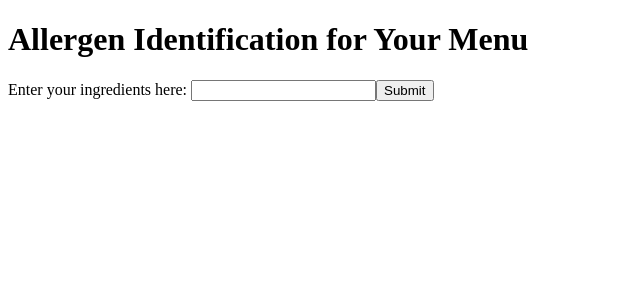
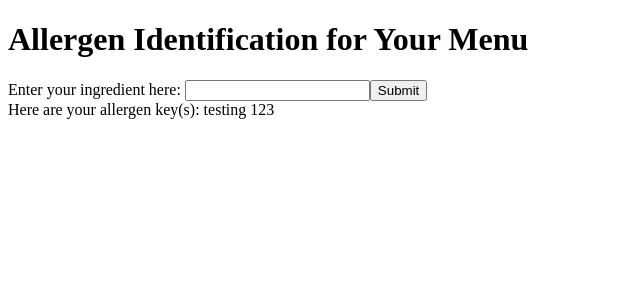
Before and after one commit to savybeav/allergen-menu-key-generator, a React app: page / in a window 1280 px wide. Shown: the top 300 px of the page, without its empty margins (0-640 px from the left). Built offline with nearby package versions, Linux system fonts and the light colour scheme.

Commit message:
passed down state from App component to utilize result and display it. Also added a resultsDisplay component.

```diff
--- a/client/App.jsx
+++ b/client/App.jsx
@@ -1,16 +1,24 @@
 import React, { Component } from 'react';
 import Search from './components/IngredientSearch.jsx';
+import Result from './components/resultsDisplay.jsx';
 
-// import Ingredients from '../components/Ingredients';
+
 
 class App extends Component {
   constructor(props) {
     super(props);
-  }
+    this.state = {
+      result: ['testing 123'],
+      // create a function to update the result array using setState and pass this function to the search component
+      updateResult: (keys) => this.setState({result: [keys]}),
+    }
+   }
+
   render() {
     return(
       <div>
-        <Search />
+        <Search update={this.state.updateResult} result={this.state.result}/>
+        <Result result={this.state.result}/>
       </div>
     );
   }
--- a/client/components/IngredientSearch.jsx
+++ b/client/components/IngredientSearch.jsx
@@ -1,8 +1,9 @@
 import React from 'react';
-import resultsDisplay from './resultsDisplay.jsx';
+// import resultsDisplay from './resultsDisplay.jsx';
 
 
-const IngredientSearch = () => {
+const Search = (props) => {
+  // console.log('this is props on the Search Component: ', props.result)
   const searchDatabase = () => {
     // create a variable to store the input in order to pass it along to the POST request
     const ingredient = document.getElementById('input')
@@ -14,7 +15,10 @@ const IngredientSearch = () => {
       .then(data => data.json())
       .then(response => {
         // store the result of the query in an array
-        const result = Array.from(response)
+        const keyResult = Array.from(response)
+        // console.log(result)
+        console.log('this is printing from with the fetch request: ', props.result)
+        props.updateResult(keyResult)
         // if the result is an empty array, send a message back that says there are no allergens!
         // else create a new component with the results and display them below the div
       })
@@ -22,11 +26,11 @@ const IngredientSearch = () => {
   };
   return (
   <div className="ingredientSearch">
-    <span>Enter your ingredients here: </span>
+    <span>Enter your ingredient here: </span>
     <input id="input"/>
     <button type="button" onClick={searchDatabase}>Submit</button>
   </div>
   )
 };
 
-export default IngredientSearch;
+export default Search;
--- a/client/components/resultsDisplay.jsx
+++ b/client/components/resultsDisplay.jsx
@@ -1,12 +1,16 @@
 import React from 'react';
 
 
-const resultsDisplay = () => {
+const Result = (props) => {
+  const keyResults = [];
+
+
+
   return (
     <div>
-      <span>Here are your allergen key(s): </span>
+      <span>Here are your allergen key(s): {props.result}</span>
     </div>
   )
 }
 
-export default resultsDisplay;
+export default Result;
```
Also changed, not shown: 1 other file (tests, documents, lock files or other folders).
